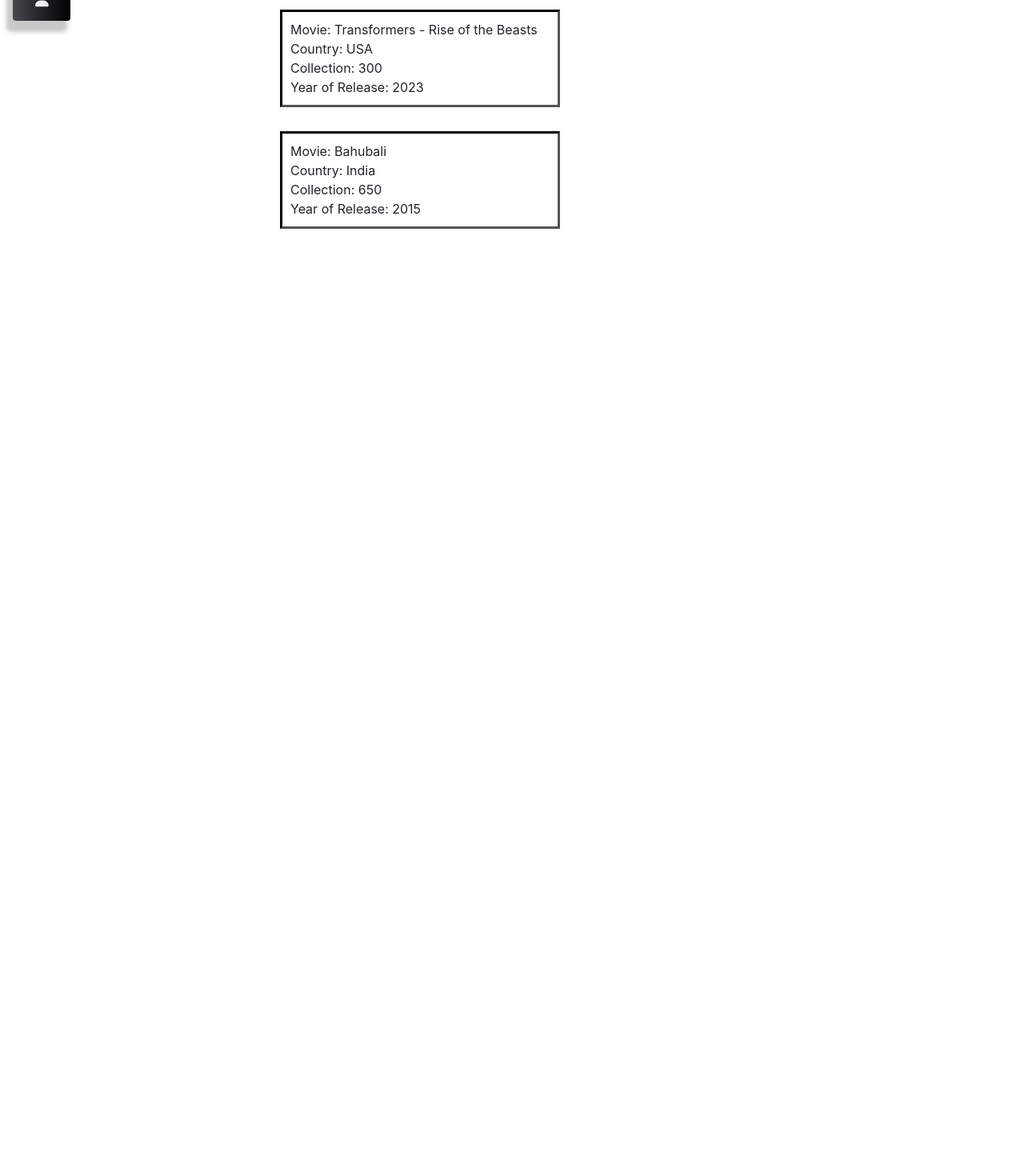
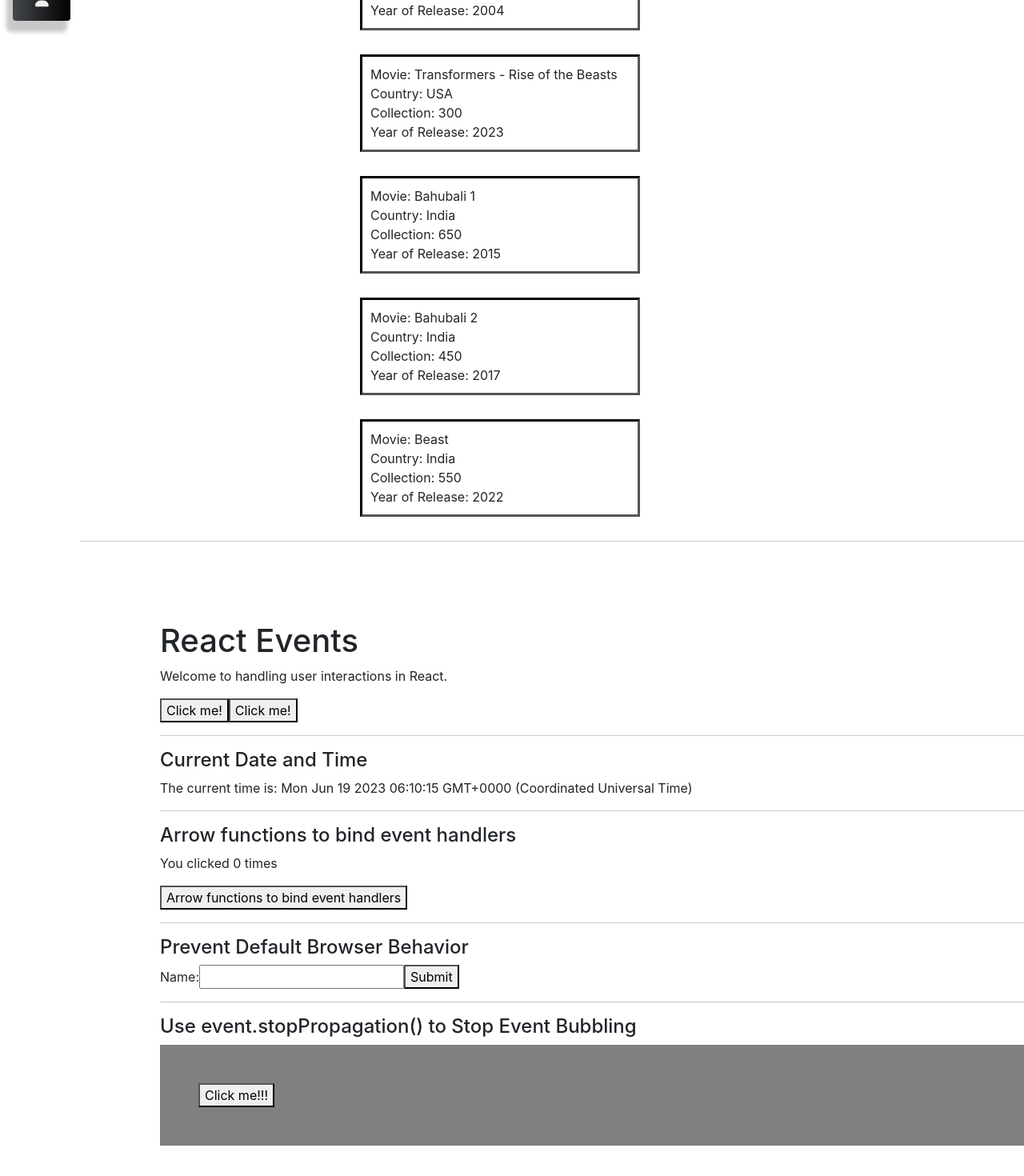
Before and after one commit to PallaviKatari/React-Batch35, a React (Create React App) app: page /sort in a window 1280 px wide. Shown: the part 306-1776 px from the top of the page at 80% size. Before the commit the page ends 800 px from the top, so only its background shows below. Built offline with nearby package versions, Linux system fonts and the light colour scheme.

Commit message:
commit_23.06.2023

```diff
--- /dev/null
+++ b/src/Components/Events.jsx
@@ -0,0 +1,109 @@
+import React from 'react';
+import { useEffect, useState } from 'react';
+
+//Normal Event
+function Events() {
+    const handleClick = () => {
+        console.log('Button was clicked!');
+    }
+    const handleClick1 = (text) => {
+        console.log(text);
+    }
+
+    return (
+        <div style={{ marginTop: 50 }}>
+            <h1>React Events</h1>
+            <p>Welcome to handling user interactions in React.</p>
+            <button onClick={handleClick}>Click me!</button>
+            <button onClick={() => handleClick1('Button1 was clicked!')}>Click me!</button>
+            <hr></hr>
+            <h4>Current Date and Time</h4>
+            <Date1 />
+            <hr></hr>
+            <h4>Arrow functions to bind event handlers</h4>
+            <ClickExample />
+            <hr/>
+            <h4>Prevent Default Browser Behavior</h4>
+            <FormExample />
+            <hr/>
+            <h4>Use event.stopPropagation() to Stop Event Bubbling</h4>
+            <ButtonExample/>
+        </div>
+    );
+}
+
+
+export default Events;
+
+
+//Date demo
+function Date1() {
+    const [time, setTime] = useState(new Date());
+
+    useEffect(() => {
+        window.addEventListener('scroll', () => {
+            setTime(new Date());
+        });
+    }, []);
+
+    return (
+        <div>
+            <p>The current time is: {time.toString()}</p>
+        </div>
+    );
+}
+
+//Arrow functions to bind event handlers
+function ClickExample() {
+    const [count, setCount] = useState(0);
+
+    const handleClick = () => {
+        setCount(count + 1);
+    };
+    return (
+        <>
+            <p>You clicked {count} times</p>
+            <button onClick={handleClick}>Arrow functions to bind event handlers</button>
+        </>
+    )
+}
+
+//Use event.preventDefault() to Prevent Default Browser Behavior
+
+function FormExample() {
+    const handleSubmit = (event) => {
+        event.preventDefault();
+        console.log("Name Submitted");
+    };
+    return (
+        <>
+            <form onClick={handleSubmit}>
+                <label>
+                    Name:
+                    <input type="text" name="name" />
+                </label>
+                <button type="submit">Submit</button>
+            </form>
+        </>
+    );
+}
+
+//Use event.stopPropagation() to Stop Event Bubbling
+
+function ButtonExample() {
+    const handleClick = (e) => {
+        e.stopPropagation();
+        console.log("Button Clicked");
+    };
+
+    const handleDivClick = () => {
+        console.log("div clicked");
+    };
+    return (
+        <>
+            <div className='wrapper p-5' onClick={handleDivClick} style={{ marginBottom: 50,color:'blue',backgroundColor:'grey' }}>
+                <button onClick={handleClick}>Click me!!!</button>
+            </div>
+        </>
+    )
+}
--- a/src/Components/MapJson.jsx
+++ b/src/Components/MapJson.jsx
@@ -5,7 +5,7 @@
   const [selectedUser, setSelectedUser] = useState(null);
 
   useEffect(() => {
-    fetch("http://localhost:3000/users")
+    fetch("http://localhost:3001/users")
       .then((response) => response.json())
       .then((data) => setUsers(data));
     //   console.log(data)
@@ -62,7 +62,7 @@
   const [users, setUsers] = useState([]);
 
   useEffect(() => {
-    fetch("http://localhost:3000/users")
+    fetch("http://localhost:3001/users")
       .then((response) => response.json())
       .then((data) => setUsers(data));
     //   console.log(data)
@@ -73,7 +73,7 @@
       <h2>User List - Filter by Name</h2>
       <div className="row">
         {users
-          .filter((user) => user.name.includes("J"))
+          .filter((user) => user.name.includes("D"))
           .map((user) => (
             <div
               className="col col-md-3"
@@ -103,7 +103,7 @@
   const [users, setUsers] = useState([]);
 
   useEffect(() => {
-    fetch("http://localhost:3000/users")
+    fetch("http://localhost:3001/users")
       .then((response) => response.json())
       .then((data) => setUsers(data));
     //   console.log(data)
@@ -114,7 +114,7 @@
       <h2>User List - Filter by Age</h2>
       <div className="row">
         {users
-          .filter((user) => user.age < 30)
+          .filter((user) => user.age > 30)
           .map((user) => (
             <div
               className="col col-md-3"
@@ -145,7 +145,7 @@
   const [searchTerm, setSearchTerm] = useState("");
 
   useEffect(() => {
-    fetch("http://localhost:3000/users")
+    fetch("http://localhost:3001/users")
       .then((response) => response.json())
       .then((data) => setUsers(data));
     //   console.log(data)
--- a/src/Components/Sort.jsx
+++ b/src/Components/Sort.jsx
@@ -1,4 +1,6 @@
 import React, { useState, useEffect } from "react";
+//Events Component
+import Events from "./Events";
 
 const movies = [
   {
@@ -17,11 +19,25 @@
   },
   {
     id: 3,
-    name: "Bahubali",
+    name: "Bahubali 1",
     country: "India",
     collection: 650,
     releasedOn: 2015,
   },
+  {
+    id: 4,
+    name: "Bahubali 2",
+    country: "India",
+    collection: 450,
+    releasedOn: 2017,
+  },
+  {
+    id: 6,
+    name: "Beast",
+    country: "India",
+    collection: 550,
+    releasedOn: 2022,
+  }
 ];
 
 function Sort() {
@@ -34,6 +50,7 @@
         country: "country",
         collection: "collection",
         releasedOn: "releasedOn",
+        name:"name"
       };
       const sortProperty = types[type];
       const sorted = [...movies].sort(
@@ -46,14 +63,15 @@
   }, [sortType]);
 
   return (
-    <div style={{ marginTop: 100, marginBottom: 100 }}>
-      <select
-        style={{ marginLeft: 150 }}
+    <div style={{ marginTop: 100, marginLeft: 100 }}>
+      <h1>SORT FILTER IN DROPDOWN</h1>
+      <span style={{ marginLeft: 100 }}>Sort Movie :</span> <select
         onChange={(e) => setSortType(e.target.value)}
         className="btn btn-dark">
         <option value="country">Country</option>
         <option value="collection">Collection</option>
         <option value="releasedOn">Release Date</option>
+        <option value="name">Name</option>
       </select>
 
       {data.map((movie) => (
@@ -73,6 +91,10 @@
           <div>{`Year of Release: ${movie.releasedOn}`}</div>
         </div>
       ))}
+      <hr />
+      <div style={{ marginTop: 100, marginLeft: 100 }}>
+        <Events />
+      </div>
     </div>
   );
 }
```
